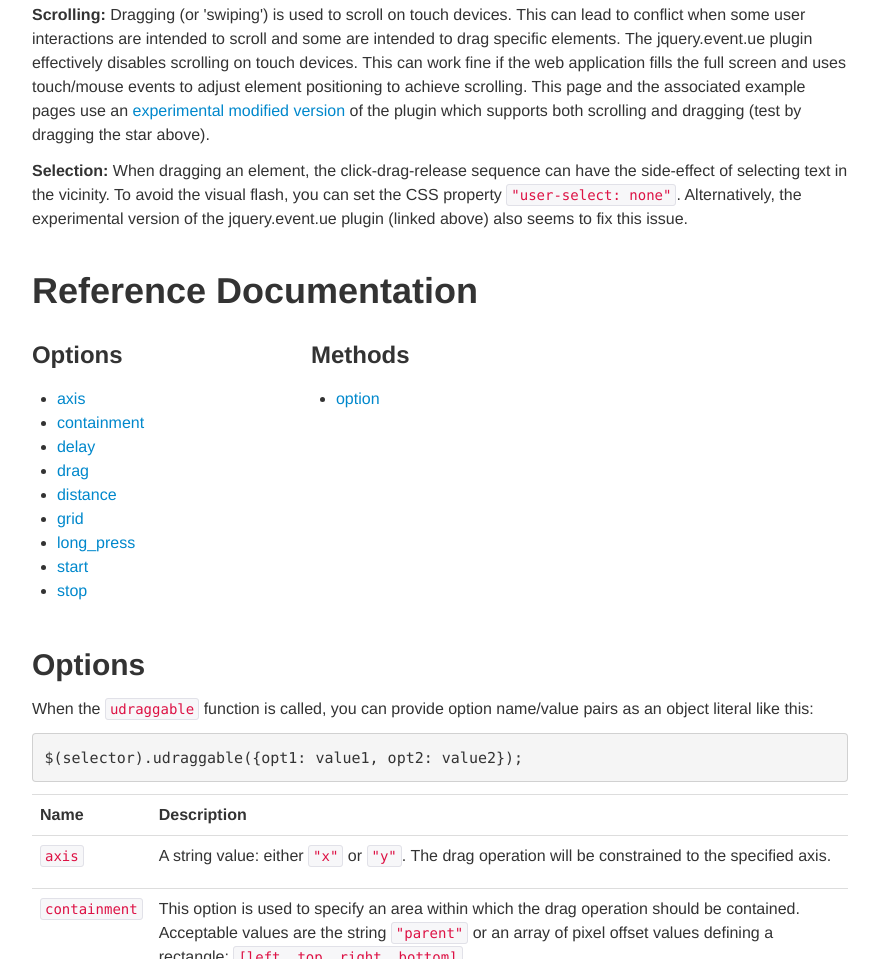
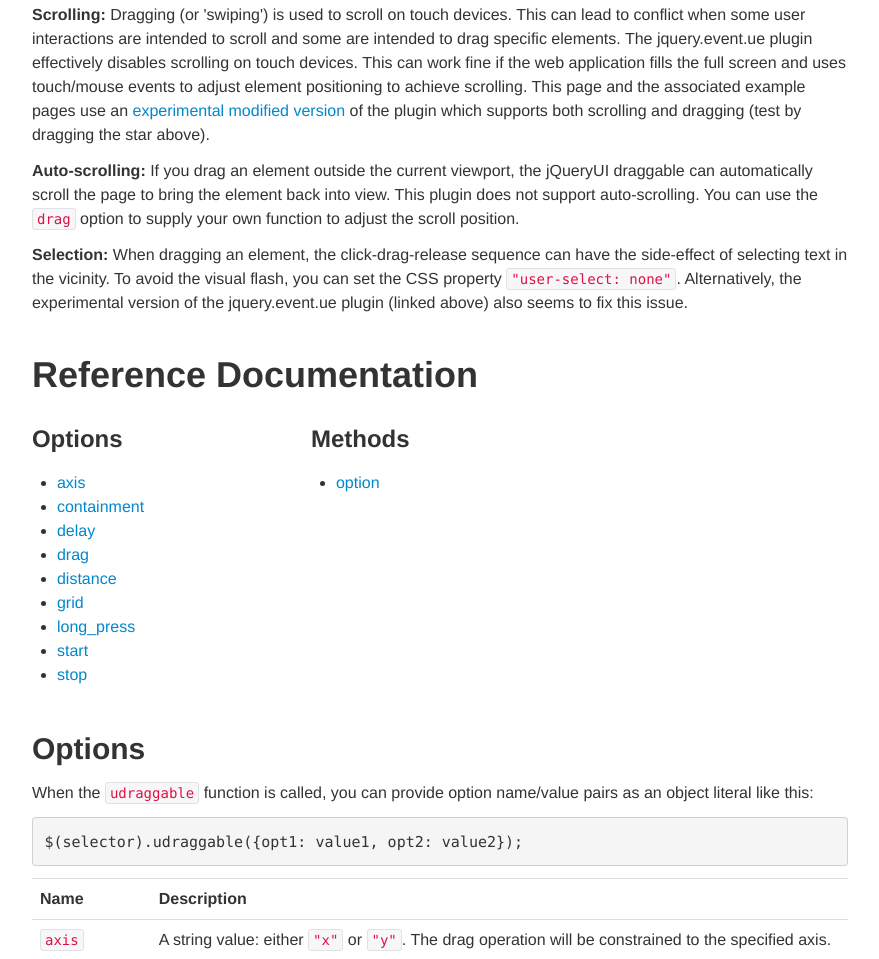
Before and after one commit to grantm/jquery-udraggable, a plain HTML site: page index.html in a window 1280 px wide. Shown: the part 1056-2015 px from the top of the page, without its empty margins (200-1079 px from the left). Drawn offline with Linux system fonts and the light colour scheme.

Commit message:
add "Auto-scrolling" to caveats section

```diff
--- a/index.html
+++ b/index.html
@@ -82,6 +82,12 @@
             href="jquery.event.ue.js">experimental modified version</a> of the
             plugin which supports both scrolling and dragging (test by dragging
             the star above).</p>
+
+            <p><strong>Auto-scrolling:</strong> If you drag an element outside
+            the current viewport, the jQueryUI draggable can automatically
+            scroll the page to bring the element back into view.  This plugin
+            does not support auto-scrolling.  You can use the <code>drag</code>
+            option to supply your own function to adjust the scroll position.</p>
 
             <p><strong>Selection:</strong> When dragging an element, the
             click-drag-release sequence can have the side-effect of selecting
```
